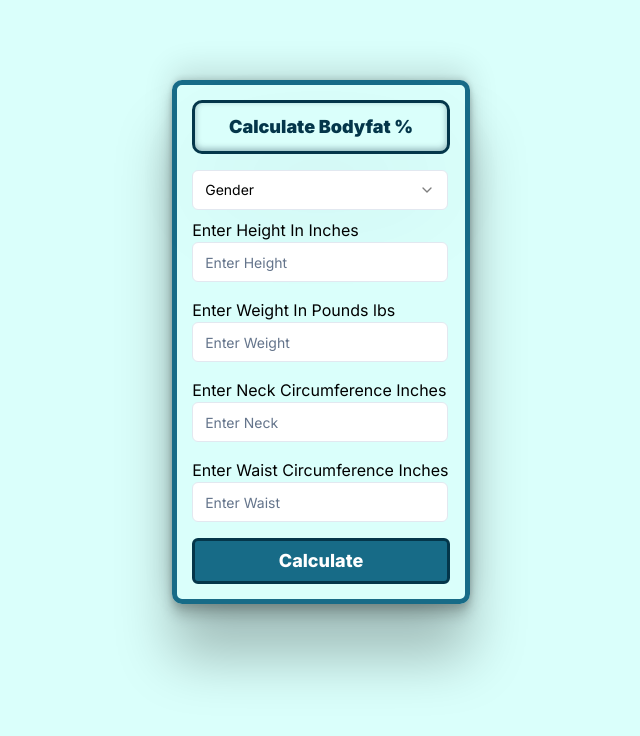
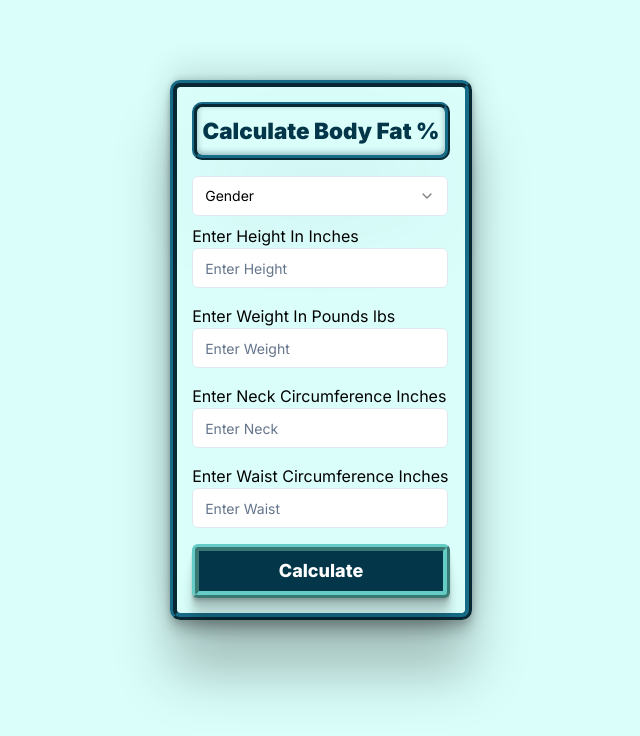
Before and after one commit to LRSORRENTI/Bodyfat-Calculator, a Next.js app: page / in a window 1280 px wide. Shown: the top 736 px of the page, without its empty margins (319-959 px from the left). Built offline with nearby package versions, Linux system fonts and the light colour scheme.

Commit message:
looks decent, the logic still needs to be hooked up to the inputs and calculate button, also not 100% sure how to return the result, modal / popup maybe?

```diff
--- a/src/app/form.css
+++ b/src/app/form.css
@@ -16,7 +16,8 @@ body {
 }
 
 .entire-wrap {
-  border: 5px solid var(--sec-color);
+  border: 7px solid var(--sec-color);
+  border-style: ridge;
   padding: 15px;
   border-radius: 10px;
   box-shadow: rgba(0, 0, 0, 0.25) 0px 54px 55px,
@@ -26,10 +27,14 @@ body {
 
 .card-head {
   font-weight: 1000;
-  border: 3px solid var(--main-bg-color);
+  border: 5px solid var(--sec-color);
   border-radius: 10px;
+  border-style: ridge;
+  font-size: 1.4rem;
   /* padding-left: 7px;
   padding-right: 7px; */
+  /* text-shadow: 2px 7px 5px rgba(0, 0, 0, 0.3),
+    0px -4px 10px rgba(255, 255, 255, 0.3); */
   width: 16.1rem;
   text-align: center;
   padding-top: 10px;
@@ -42,9 +47,13 @@ body {
 
 .calcBtn {
   width: 16.1rem;
-  border: 3px solid var(--main-bg-color);
-  background-color: var(--sec-color);
+  border: 7px solid var(--third);
+  border-style: ridge;
+  background-color: var(--main-bg-color);
   color: #fff;
   padding-top: 20px;
   padding-bottom: 20px;
+  box-shadow: rgba(0, 0, 0, 0.09) 0px 2px 1px, rgba(0, 0, 0, 0.09) 0px 4px 2px,
+    rgba(0, 0, 0, 0.09) 0px 8px 4px, rgba(0, 0, 0, 0.09) 0px 16px 8px,
+    rgba(0, 0, 0, 0.09) 0px 32px 16px;
 }
--- a/src/components/BFCalcForm.tsx
+++ b/src/components/BFCalcForm.tsx
@@ -49,7 +49,7 @@ export function BFCalcForm() {
   return (
     <div className="entire-wrap flex justify-center align-middle">
     <div className="form-wrap flex flex-col justify-center align-middle">
-      <p className="mb-4 mx-auto text-lg card-head">Calculate Bodyfat %</p>
+      <p className="mb-4 mx-auto text-lg card-head">Calculate Body Fat %</p>
       <Select>
   <SelectTrigger className="max-w-64 mb-2">
     <SelectValue placeholder="Gender" />
```
